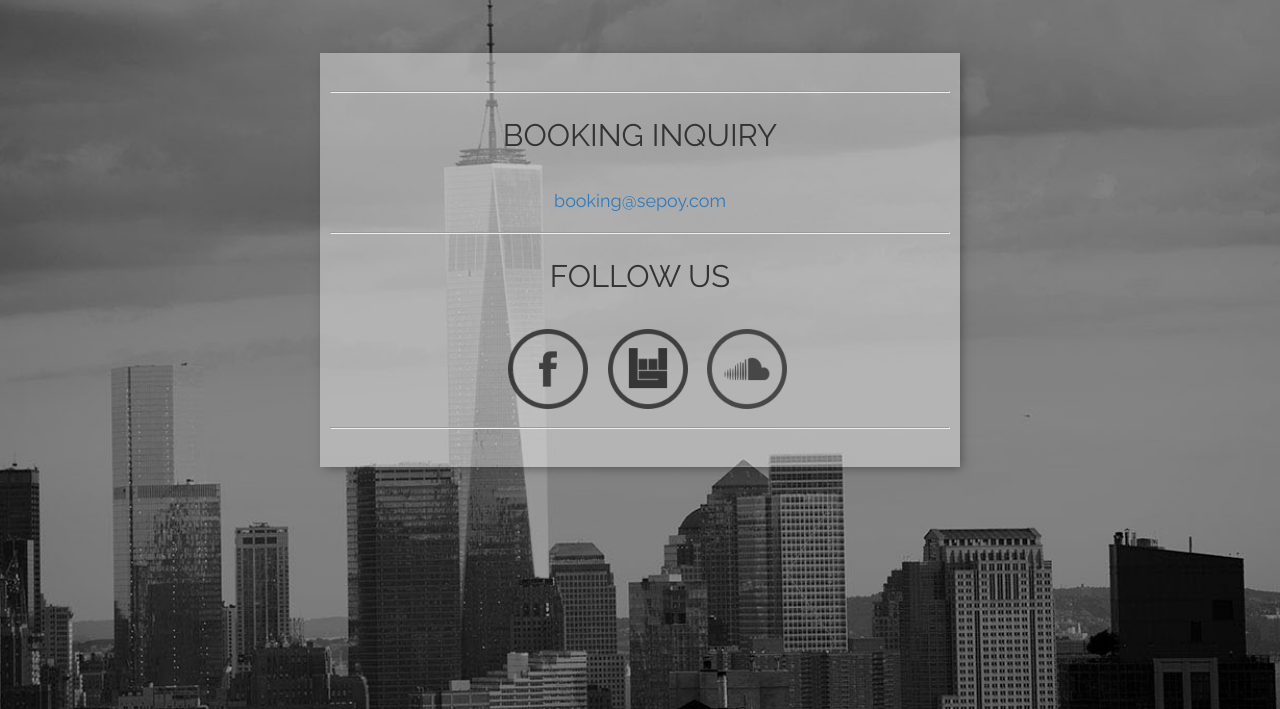
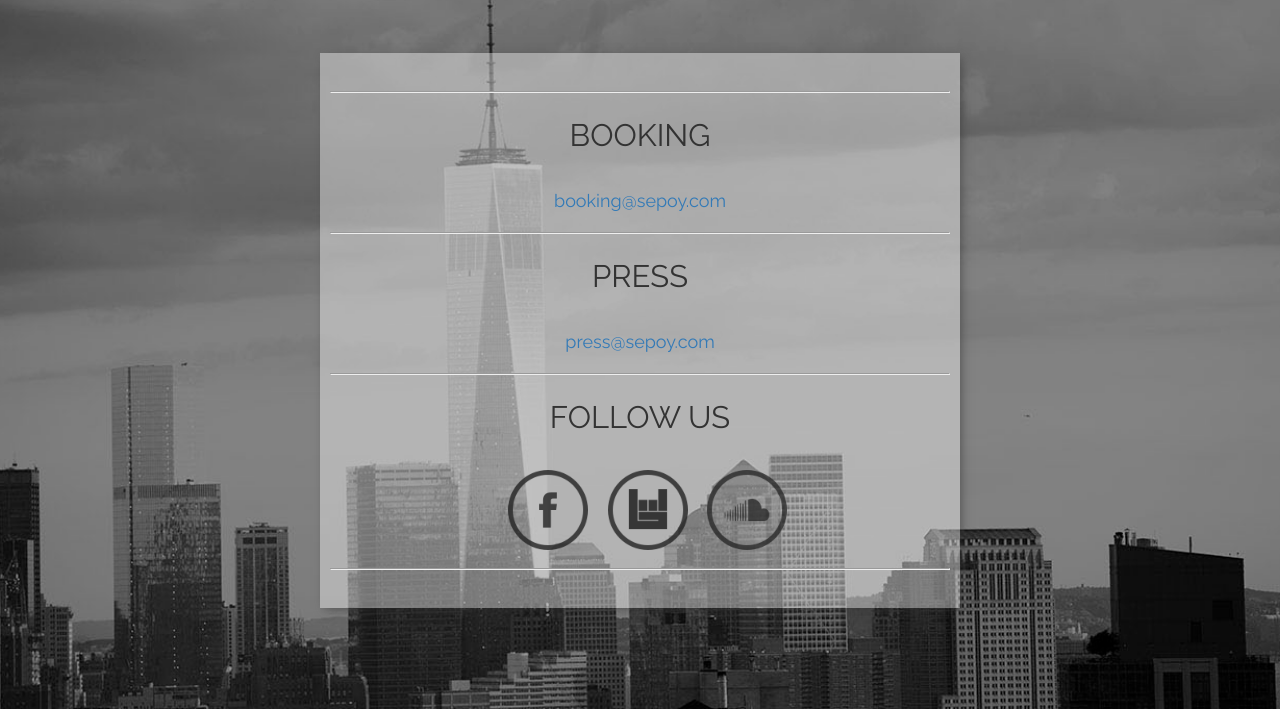
Before and after one commit to nityaoberoi/sepoy, a Flask app: page /contact/ in a window 1280 px wide. Shown: the part 91-800 px from the top of the page. Run offline with Flask 2, Linux system fonts and the light colour scheme; some libraries are stand-ins or nearby versions.

Commit message:
Update genre

```diff
--- a/templates/contact.html
+++ b/templates/contact.html
@@ -6,9 +6,16 @@ full-cover contactbg
 <section class="contact">
   <div class="container-fluid center-block contact-content text-center col-md-6 col-xs-10">
     <hr>
-    <h3>Booking Inquiry</h3>
-    <p><a href="mailto:booking@sepoy.com">booking@sepoy.com</a></p>
-    <hr>
+    <div class="booking">
+      <h3>Booking</h3>
+      <p><a href="mailto:booking@sepoy.com">booking@sepoy.com</a></p>
+      <hr>
+    </div>
+    <div class="press">
+      <h3>Press</h3>
+      <p><a href="mailto:press@sepoy.com">press@sepoy.com</a></p>
+      <hr>
+    </div>
     <h3>Follow us</h3>
     <p class="networks">
     <a href="https://www.facebook.com/0sepoy0"><img class="network-image" src="../static/img/networks/facebook.png"></a>
```
